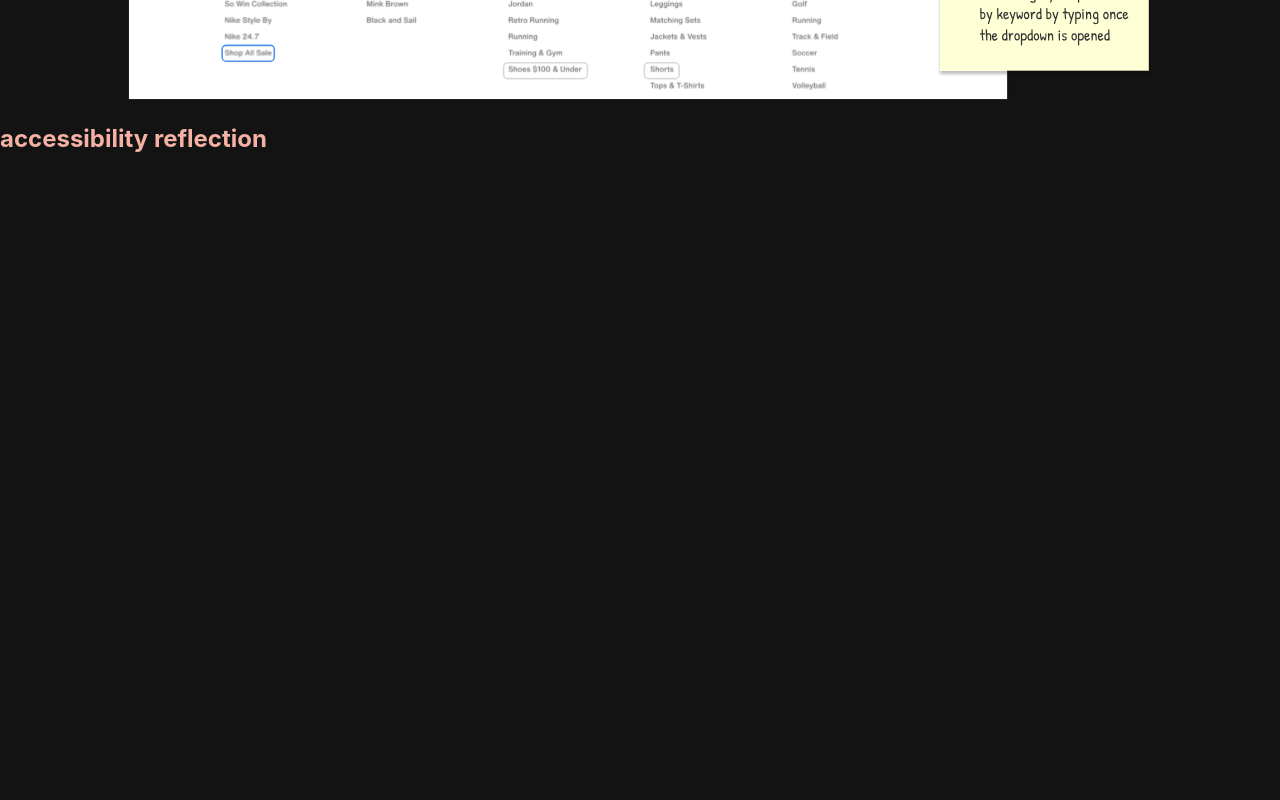
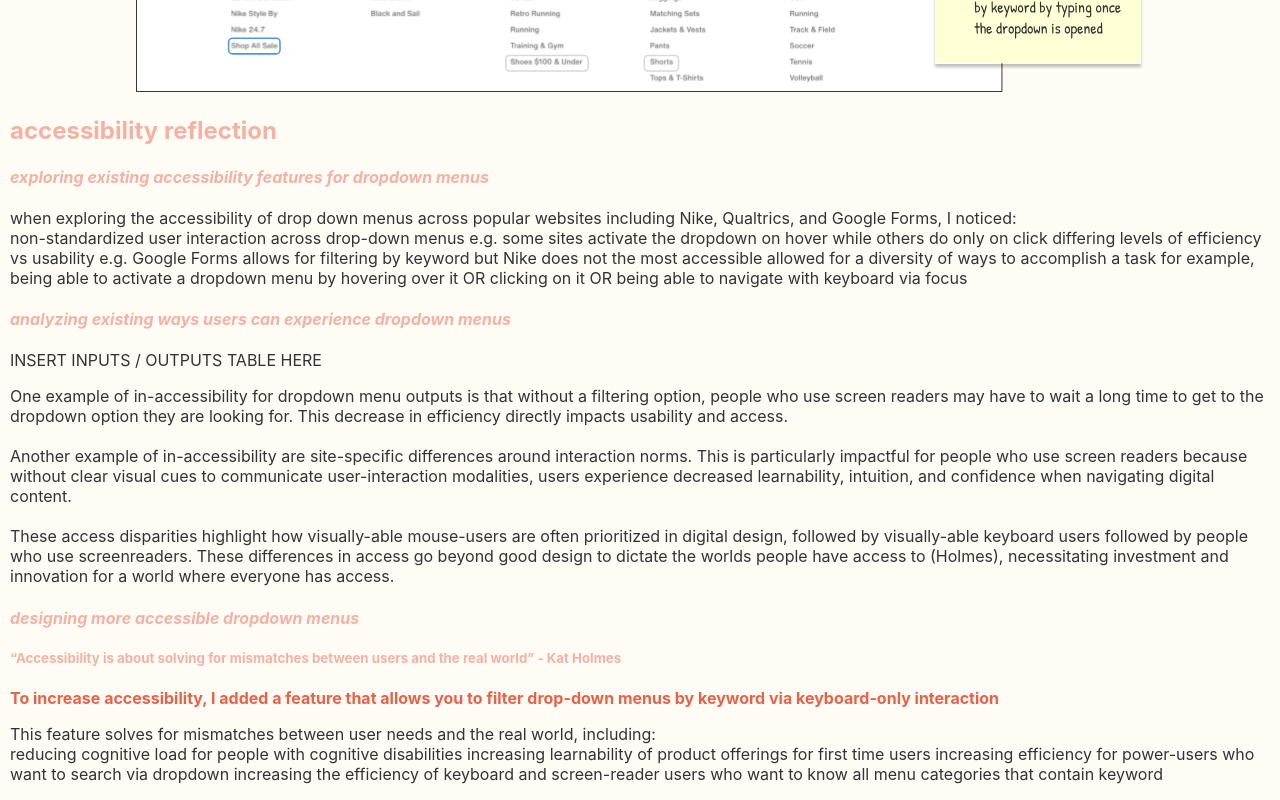
Before and after one commit to selenajwilliams/accessible-components, a React (Create React App) app in the folder my-app/: page / in a window 1280 px wide. Shown: the part 548-1348 px from the top of the page. Before the commit the page ends 800 px from the top, so only its background shows below. Built offline with nearby package versions, Linux system fonts and the light colour scheme.

Commit message:
aesthetic version up excluding tables, going to modify heading colors now

```diff
--- a/my-app/src/components/AccessibleComponents.js
+++ b/my-app/src/components/AccessibleComponents.js
@@ -2,6 +2,60 @@
 import '../styles/AccessibleComponents.css';
 import NikeBefore from '../assets/NikeBefore.svg'
 import NikeAfter from '../assets/NikeAfter.svg'
+
+export function AccessibilityResponse1() {
+  return (
+    <p>
+    when exploring the accessibility of drop down menus across popular websites including Nike, Qualtrics, and Google Forms, I noticed: <br/>
+    non-standardized user interaction across drop-down menus
+    e.g. some sites activate the dropdown on hover while others do only on click
+    differing levels of efficiency vs usability
+    e.g. Google Forms allows for filtering by keyword but Nike does not
+    the most accessible allowed for a diversity of ways to accomplish a task
+    for example, being able to activate a dropdown menu by hovering over it OR clicking on it OR  being able to navigate with keyboard via focus
+    </p>
+  )
+}
+
+export function InputsOutputsTable() {
+  return (
+    <p>
+      INSERT INPUTS / OUTPUTS TABLE HERE
+    </p>
+  )
+}
+
+export function AccessibilityResponse2() {
+  return (
+    <p>
+    One example of in-accessibility for dropdown menu outputs is that without a filtering option, people who use screen readers may have to wait a long time to get to the dropdown option they are looking for. This decrease in efficiency directly impacts usability and access.<br/><br/>
+
+    Another example of in-accessibility are site-specific differences around interaction norms. This is particularly impactful for people who use screen readers because without clear visual cues to communicate user-interaction modalities, users experience decreased learnability, intuition, and confidence when navigating digital content. <br/><br/>
+
+    These access disparities highlight how visually-able mouse-users are often prioritized in digital design, followed by visually-able keyboard users followed by people who use screenreaders. These differences in access go beyond good design to dictate the worlds people have access to (Holmes), necessitating investment and innovation for a world where everyone has access.
+    </p>
+  )
+}
+
+export function AccessibilityResponse3() {
+  return (
+  <div>
+    <p style={{color: '#E86249', fontWeight: 'bold'}}>
+    To increase accessibility, I added a feature that allows you to filter drop-down menus by keyword via keyboard-only interaction
+  </p>
+
+   <p>
+    This feature solves for mismatches between user needs and the real world, including: <br/>
+
+    reducing cognitive load for people with cognitive disabilities
+    increasing learnability of product offerings for first time users
+    increasing efficiency for power-users who want to search via dropdown
+    increasing the efficiency of keyboard and screen-reader users who want to know all menu categories that contain keyword
+  </p>
+  </div>
+  )
+}
+
 
 export default function AccessibleComponents() {
   // TODO: change the folor of filter & faster to be red
@@ -9,10 +63,23 @@
     <div className="main-box">
     <h1>Accessible Components</h1>
     <h2>re-imagining access & exploring possibilities </h2>
-    <h3>what if you could filter by key word for faster menu navigation via keyboard? </h3>
-    <img className="img" src={NikeBefore} alt="picture of dropdown menu on Nike website"/>
-    <img className="img" src={NikeAfter} alt="picture of dropdown menu on Nike website with search by keyword capability" />
+
+    <h3>what if you could <span style={{color: '#E86249'}}> filter </span> by key word for  <span style={{color: '#E86249'}}> faster </span> menu navigation via keyboard? </h3>
+
+    <img className="img" src={NikeBefore} alt="dropdown menu on Nike website"/>
+    <img className="img" src={NikeAfter} alt="dropdown menu on Nike website with search by keyword capability" />
     <h2 className="left-aligned-text"> accessibility reflection</h2>
+    <h4>exploring existing accessibility features for dropdown menus</h4>
+    <AccessibilityResponse1/>
+    <h4>analyzing existing ways users can experience dropdown menus</h4>
+    <InputsOutputsTable/>
+    <AccessibilityResponse2/>
+    <h4>designing more accessible dropdown menus</h4>
+    <h5>“Accessibility is about solving for mismatches between users and the real world” - Kat Holmes</h5>
+    <AccessibilityResponse3/>
+
+
+
 
 
     </div> // main-box div
--- a/my-app/src/styles/AccessibleComponents.css
+++ b/my-app/src/styles/AccessibleComponents.css
@@ -1,5 +1,8 @@
 body {
-    background-color: #131313;
+    /* background-color: #131313; */
+    background-color: #FFFCF6;
+    margin-left: 10px;
+    margin-right: 10px;
 }
 
 h1 {
@@ -18,7 +21,6 @@
     font-size: 50;
     font-style: italic;
     text-align: left;
-    /* align-items: left; */
 }
 
 h4 {
@@ -26,6 +28,21 @@
     font-size: 24;
     font-style: italic;
     font-weight: bold;
+    text-align: left;
+}
+
+h5 { /* good for quotes */
+    color: #F4B1A4;
+    font-size: 30;
+    font-weight: bolder;
+    text-align: left;
+}
+
+p {
+    color: #333333;
+    /* color: white; */
+    font-size: 24;
+    text-align: left;
 }
 
 .main-box {
```
